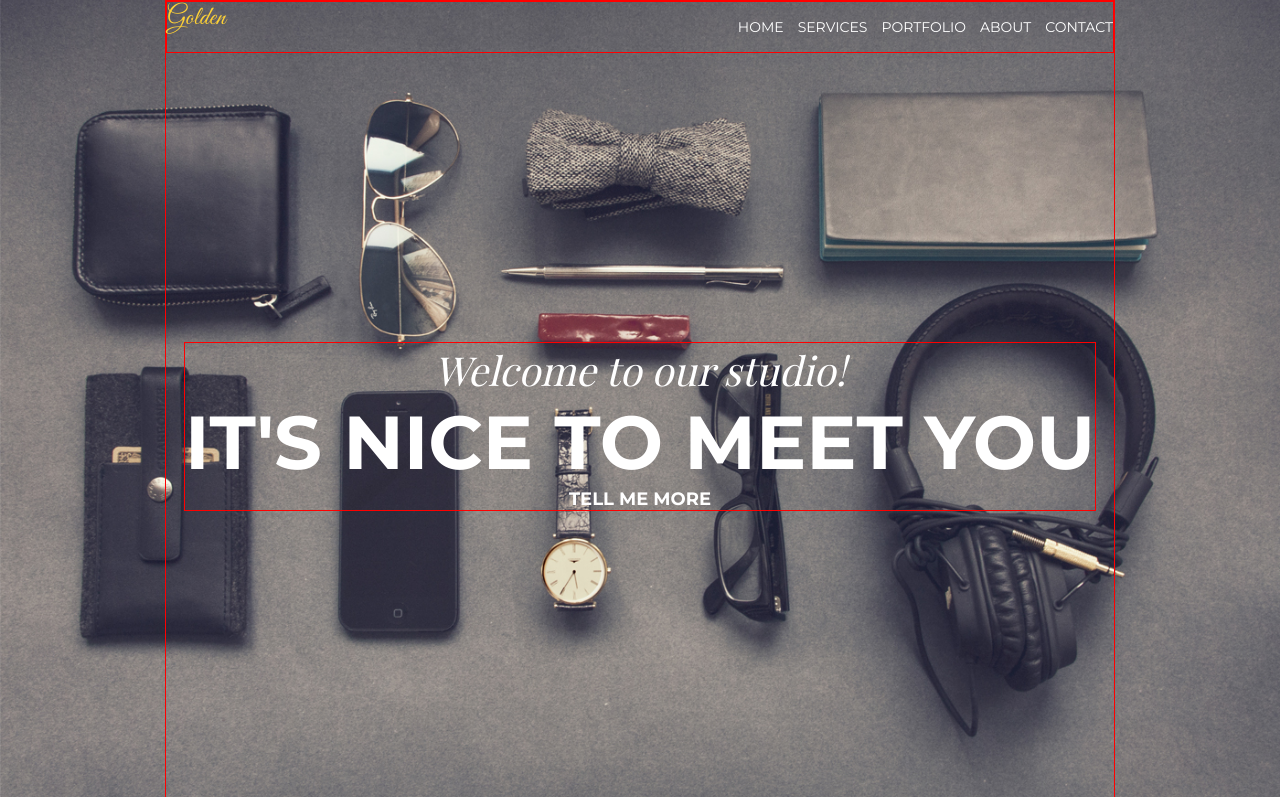
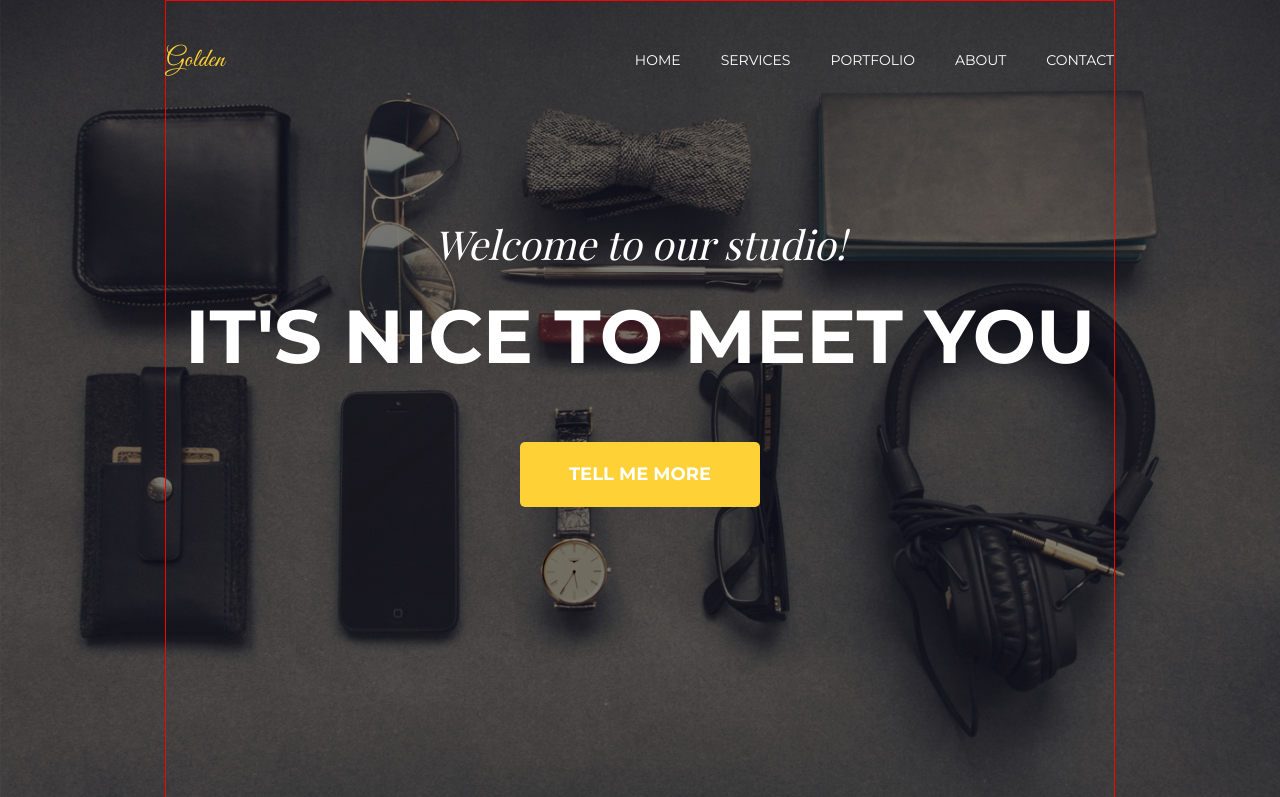
Before and after one commit to karollion/Project-4, a website: page index.html in a window 1280 px wide. Shown: the top 797 px of the page. Drawn offline with nearby package versions, Linux system fonts and the light colour scheme; a web font is replaced by a local one.

Commit message:
Fix header 100% OK

```diff
--- a/index.html
+++ b/index.html
@@ -6,14 +6,22 @@
         <meta name="viewport" content="width=device-width, initial-scale=1.0">
         <title>Project 4</title>
         <link rel="preconnect" href="https://fonts.googleapis.com">
-        <link rel="preconnect" href="https://fonts.gstatic.com" crossorigin>
-        <link href="https://fonts.googleapis.com/css2?family=Great+Vibes&family=Montserrat:wght@400;700&family=Playfair+Display:ital@0;1&display=swap" rel="stylesheet">
+        <link
+            rel="preconnect"
+            href="https://fonts.gstatic.com"
+            crossorigin="crossorigin">
+        <link
+            href="https://fonts.googleapis.com/css2?family=Great+Vibes&family=Montserrat:wght@400;700&family=Playfair+Display:ital@0;1&display=swap"
+            rel="stylesheet">
         <link rel="stylesheet" href="vendor/bootstrap-grid.css">
-        <link rel="stylesheet" href="https://use.fontawesome.com/releases/v6.0.0/css/all.css">
+        <link
+            rel="stylesheet"
+            href="https://use.fontawesome.com/releases/v6.0.0/css/all.css">
         <link rel="stylesheet" href="css/style.css">
     </head>
     <body>
         <header>
+            <div class="darker">
                 <div class="container center">
                     <nav class="navigation">
                         <a href="#" class="logo">Golden</a>
@@ -40,6 +48,7 @@
                         <h2>Welcome to our studio!</h2>
                         <h1>It's nice to meet you</h1>
                         <a href="#" class="btn">tell me more</a>
+                    </div>
                 </div>
             </div>
         </header>
@@ -133,10 +142,22 @@
                 <div class="footer">
                     <p>&copy; Copyright 2014 FreebiesXpress.com</p>
                     <ul class="footer-icons">
-                        <li><a href="#"><i class="fa-brands fa-twitter"></i>twitter</a></li>
-                        <li><a href="#"><i class="fa-brands fa-facebook-f"></i>facebook</a></li>
-                        <li><a href="#"><i class="fa-brands fa-pinterest"></i>pinterest</a></li>
-                        <li><a href="#"><i class="fa-brands fa-google-plus-g"></i>google</a></li>
+                        <li>
+                            <a href="#">
+                                <i class="fa-brands fa-twitter"></i>twitter</a>
+                        </li>
+                        <li>
+                            <a href="#">
+                                <i class="fa-brands fa-facebook-f"></i>facebook</a>
+                        </li>
+                        <li>
+                            <a href="#">
+                                <i class="fa-brands fa-pinterest"></i>pinterest</a>
+                        </li>
+                        <li>
+                            <a href="#">
+                                <i class="fa-brands fa-google-plus-g"></i>google</a>
+                        </li>
                     </ul>
                 </div>
             </div>
--- a/sass/style.scss
+++ b/sass/style.scss
@@ -1,7 +1,7 @@
 /* Variables */
 $font-logo: 'Great Vibes', cursive;
-$font-header:  'Montserrat', sans-serif;
-$font-text:   'Playfair Display', serif;
+$font-header: 'Montserrat', sans-serif;
+$font-text: 'Playfair Display', serif;
 
 $color-main: #fed136;
 $color-two: #f7f7f7;
@@ -12,8 +12,10 @@ $color-text-light: #ffffff;
 
 /* Global*/
 
-*, *::before, *::after {
-	box-sizing: border-box;
+*,
+*::after,
+*::before {
+    box-sizing: border-box;
 }
 
 body {
@@ -41,12 +43,18 @@ a {
 }
 
 .btn {
-    margin: 0 auto;
+    height: 65px;
+    width: 240px;
+    margin: 60px auto 0;
+    color: $color-text-light;
+    background: $color-main;
+    border-radius: 5px;
+    text-transform: uppercase;
     font-size: 18px;
-    color: $color-text-light;
-    text-transform: uppercase;
     font-family: $font-header;
     font-weight: 700;
+    text-align: center;
+    line-height: 65px;
 }
 
 /* Header */
@@ -54,36 +62,48 @@ a {
 header {
     width: 100%;
     height: 100vh;
-    background: url('../images/header.jpg') no-repeat;
+    background: url("../images/header.jpg") no-repeat;
     background-position: center center;
     background-size: cover;
+
+    .darker {
+        width: 100%;
+        height: 100vh;
+        margin: 0;
+        padding: 0;
+        background: rgba($color: #000000, $alpha: 0.5);
+    }
 }
 
 .navigation {
     background: none;
     width: 100%;
-    border: 1px solid red;
+    margin-top: 44px;
 
     .logo {
         font-size: 26px;
         color: $color-main;
         font-family: $font-logo;
+        line-height: 30px;
     }
 
-    a{
+    a {
         color: $color-text-light;
         font-family: $font-header;
         font-size: 14px;
+        line-height: 30px;
     }
 
     ul {
         float: right;
         list-style-type: none;
+        margin: 0;
+        padding: 0;
     }
 
     li {
         display: inline-block;
-        margin-left: 10px;
+        margin-left: 36px;
         text-transform: uppercase;
     }
 }
@@ -93,11 +113,11 @@ header {
     flex-direction: column;
     justify-content: center;
     margin: auto;
-    border: 1px solid red;
     color: $color-text-light;
+    padding-bottom: 150px;
 
     h1 {
-        margin: 0 auto;
+        margin: 20px auto 0;
         font-size: 75px;
         font-family: $font-header;
         text-transform: uppercase;
@@ -131,7 +151,7 @@ header {
 }
 
 .image01 {
-    background: url('../images/image01.png') no-repeat center center;
+    background: url("../images/image01.png") no-repeat center center;
     background-size: cover;
 }
 
```
Also changed, not shown: css/style.css, 1 other file. Lines whose indentation alone changed are shown as unchanged.
